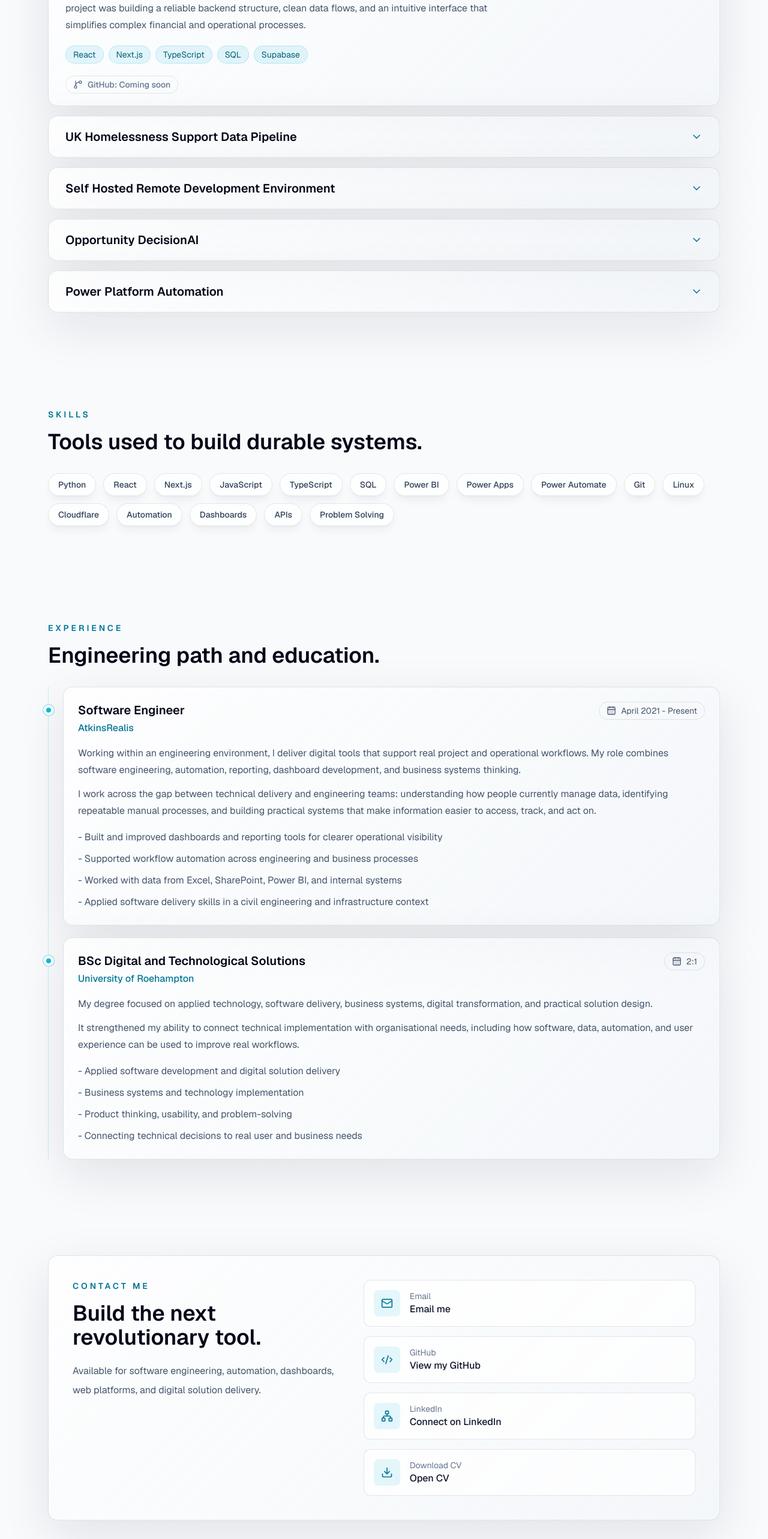
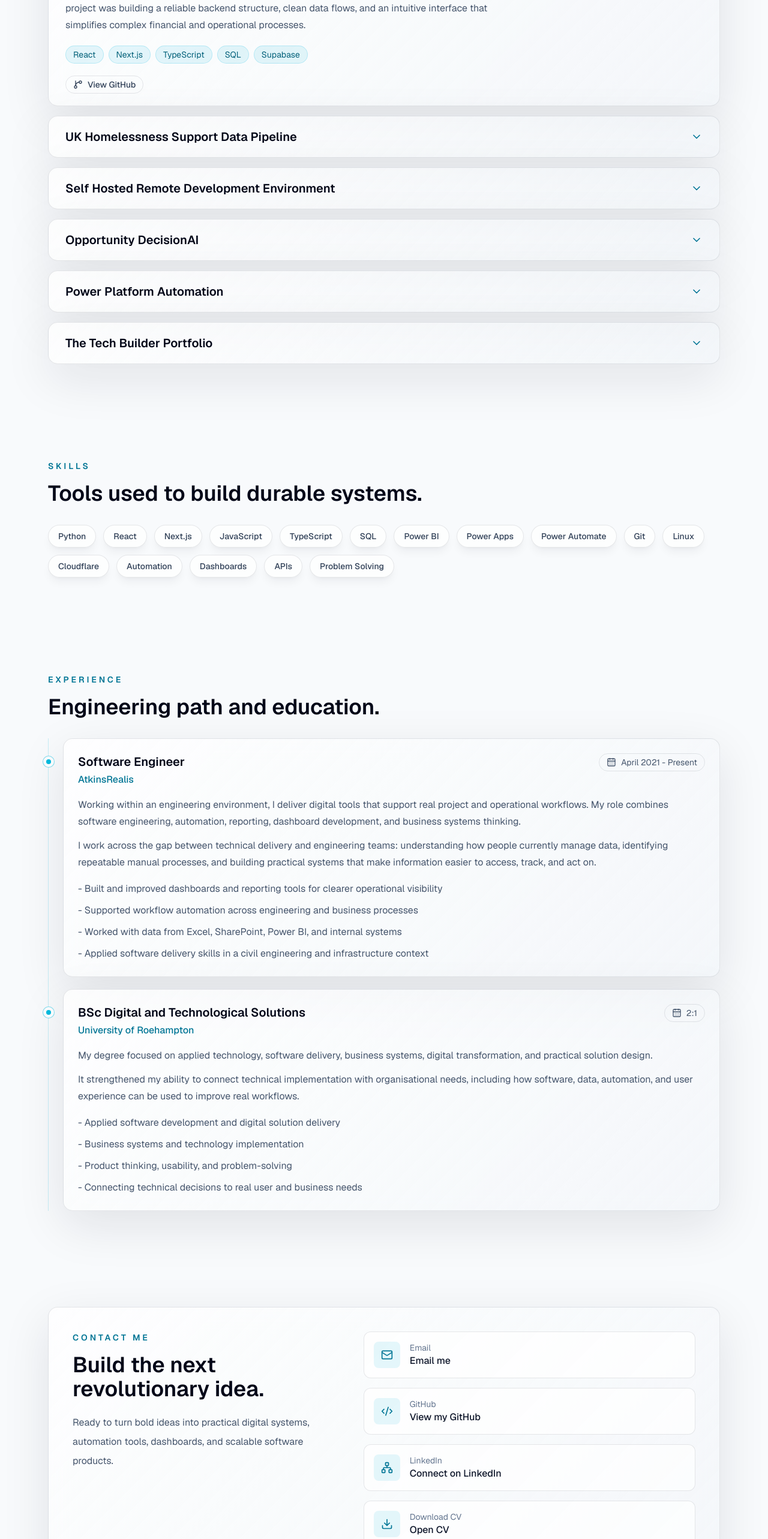
Before and after one commit to Eman23L/thetechbuilder-portfolio, a Next.js app: page / in a window 1280 px wide. Shown: the part 2700-5266 px from the top of the page at 60% size. Built offline with nearby package versions, Linux system fonts and the light colour scheme.

Commit message:
Update portfolio repository links and contact copy

```diff
--- a/src/components/Contact.tsx
+++ b/src/components/Contact.tsx
@@ -13,7 +13,7 @@ export default function Contact() {
     {
       label: "GitHub",
       value: "View my GitHub",
-      href: portfolio.github,
+      href: `${portfolio.github}?tab=repositories`,
       icon: Code2,
       external: true,
     },
@@ -39,9 +39,9 @@ export default function Contact() {
         <div className="grid gap-8 lg:grid-cols-[0.9fr_1.1fr]">
           <div>
             <p className="text-sm font-semibold uppercase tracking-[0.28em] text-cyan-700 dark:text-cyan-300">CONTACT ME</p>
-            <h2 className="mt-4 text-3xl font-semibold text-slate-950 dark:text-white sm:text-4xl">Build the next revolutionary tool.</h2>
+            <h2 className="mt-4 text-3xl font-semibold text-slate-950 dark:text-white sm:text-4xl">Build the next revolutionary idea.</h2>
             <p className="mt-5 leading-8 text-slate-600 dark:text-slate-300">
-              Available for software engineering, automation, dashboards, web platforms, and digital solution delivery.
+              Ready to turn bold ideas into practical digital systems, automation tools, dashboards, and scalable software products.
             </p>
           </div>
           <div className="grid gap-4">
--- a/src/components/ProjectAccordion.tsx
+++ b/src/components/ProjectAccordion.tsx
@@ -42,22 +42,16 @@ export default function ProjectAccordion({ projects }: { projects: readonly Proj
                         </span>
                       ))}
                     </div>
-                    {project.github ? (
+                    {project.github && isProjectLink(project.github) ? (
                       <div className="mt-5">
-                        {isProjectLink(project.github) ? (
                         <a
                           href={project.github}
                           target="_blank"
                           rel="noopener noreferrer"
                           className="inline-flex items-center gap-2 rounded-full border border-slate-900/10 px-3 py-1 text-sm font-medium text-slate-700 transition hover:border-cyan-500/50 hover:bg-cyan-500/10 dark:border-white/10 dark:text-slate-200 dark:hover:border-cyan-300/50 dark:hover:bg-white/5"
                         >
-                            <GitBranch className="size-4" /> GitHub
+                          <GitBranch className="size-4" /> View GitHub
                         </a>
-                        ) : (
-                          <span className="inline-flex items-center gap-2 rounded-full border border-slate-900/10 px-3 py-1 text-sm font-medium text-slate-500 dark:border-white/10 dark:text-slate-400">
-                            <GitBranch className="size-4" /> GitHub: {project.github}
-                          </span>
-                        )}
                       </div>
                     ) : null}
                   </div>
--- a/src/data/portfolio.ts
+++ b/src/data/portfolio.ts
@@ -36,11 +36,12 @@ export const portfolio = {
     { title: "Cloud & Remote Development", description: "Remote coding environments, Linux workflows, Cloudflare tunnels, and reproducible dev setups.", icon: "cloud" },
   ],
   projects: [
-    { title: "GetFlow - Contributions Management Platform", description: "Designed and built a full production platform to manage contributions, payments, and reporting for organisations. The system includes secure admin dashboards, structured data handling, and reporting tools that allow users to track activity, monitor performance, and generate summaries. The focus of this project was building a reliable backend structure, clean data flows, and an intuitive interface that simplifies complex financial and operational processes.", stack: ["React", "Next.js", "TypeScript", "SQL", "Supabase"], github: "Coming soon" },
-    { title: "UK Homelessness Support Data Pipeline", description: "Built a data pipeline to collect, clean, and structure homelessness-related data for analysis and reporting. Focused on transforming inconsistent source data into usable datasets for decision-making.", stack: ["Python", "BeautifulSoup", "Requests", "JSON"], github: "Coming soon" },
-    { title: "Self Hosted Remote Development Environment", description: "Designed and deployed a self-hosted development environment to enable remote coding, testing, and deployment. Focused on improving development flexibility and system reliability.", stack: ["Linux", "WSL", "Bash", "Cloudflare"], github: "Coming soon" },
-    { title: "Opportunity DecisionAI", description: "Developed an AI-assisted decision support tool to help evaluate opportunities based on structured inputs and data-driven insights.", stack: ["React", "Next.js", "TypeScript", "SQL"], github: "Coming soon" },
-    { title: "Power Platform Automation", description: "Built workflow automations using Power Platform to reduce manual processes, improve efficiency, and integrate data across systems.", stack: ["Power Apps", "Power Automate", "Power BI"], github: "Coming soon" },
+    { title: "GetFlow - Contributions Management Platform", description: "Designed and built a full production platform to manage contributions, payments, and reporting for organisations. The system includes secure admin dashboards, structured data handling, and reporting tools that allow users to track activity, monitor performance, and generate summaries. The focus of this project was building a reliable backend structure, clean data flows, and an intuitive interface that simplifies complex financial and operational processes.", stack: ["React", "Next.js", "TypeScript", "SQL", "Supabase"], github: "https://github.com/Eman23L/contrib-platform" },
+    { title: "UK Homelessness Support Data Pipeline", description: "Built a data pipeline to collect, clean, and structure homelessness-related data for analysis and reporting. Focused on transforming inconsistent source data into usable datasets for decision-making.", stack: ["Python", "BeautifulSoup", "Requests", "JSON"], github: "https://github.com/Eman23L/UK-homelessness-system-MVP" },
+    { title: "Self Hosted Remote Development Environment", description: "Designed and deployed a self-hosted development environment to enable remote coding, testing, and deployment. Focused on improving development flexibility and system reliability.", stack: ["Linux", "WSL", "Bash", "Cloudflare"] },
+    { title: "Opportunity DecisionAI", description: "Developed an AI-assisted decision support tool to help evaluate opportunities based on structured inputs and data-driven insights.", stack: ["React", "Next.js", "TypeScript", "SQL"], github: "https://github.com/Eman23L/opportunity-ai" },
+    { title: "Power Platform Automation", description: "Built workflow automations using Power Platform to reduce manual processes, improve efficiency, and integrate data across systems.", stack: ["Power Apps", "Power Automate", "Power BI"] },
+    { title: "The Tech Builder Portfolio", description: "Designed and built a personal portfolio site to present projects, technical focus areas, experience, and contact routes in a clean interactive interface.", stack: ["React", "Next.js", "TypeScript", "Tailwind CSS"], github: "https://github.com/Eman23L/thetechbuilder-portfolio" },
   ],
   skills: ["Python", "React", "Next.js", "JavaScript", "TypeScript", "SQL", "Power BI", "Power Apps", "Power Automate", "Git", "Linux", "Cloudflare", "Automation", "Dashboards", "APIs", "Problem Solving"],
   timeline: [
```
Lines whose indentation alone changed are shown as unchanged.
